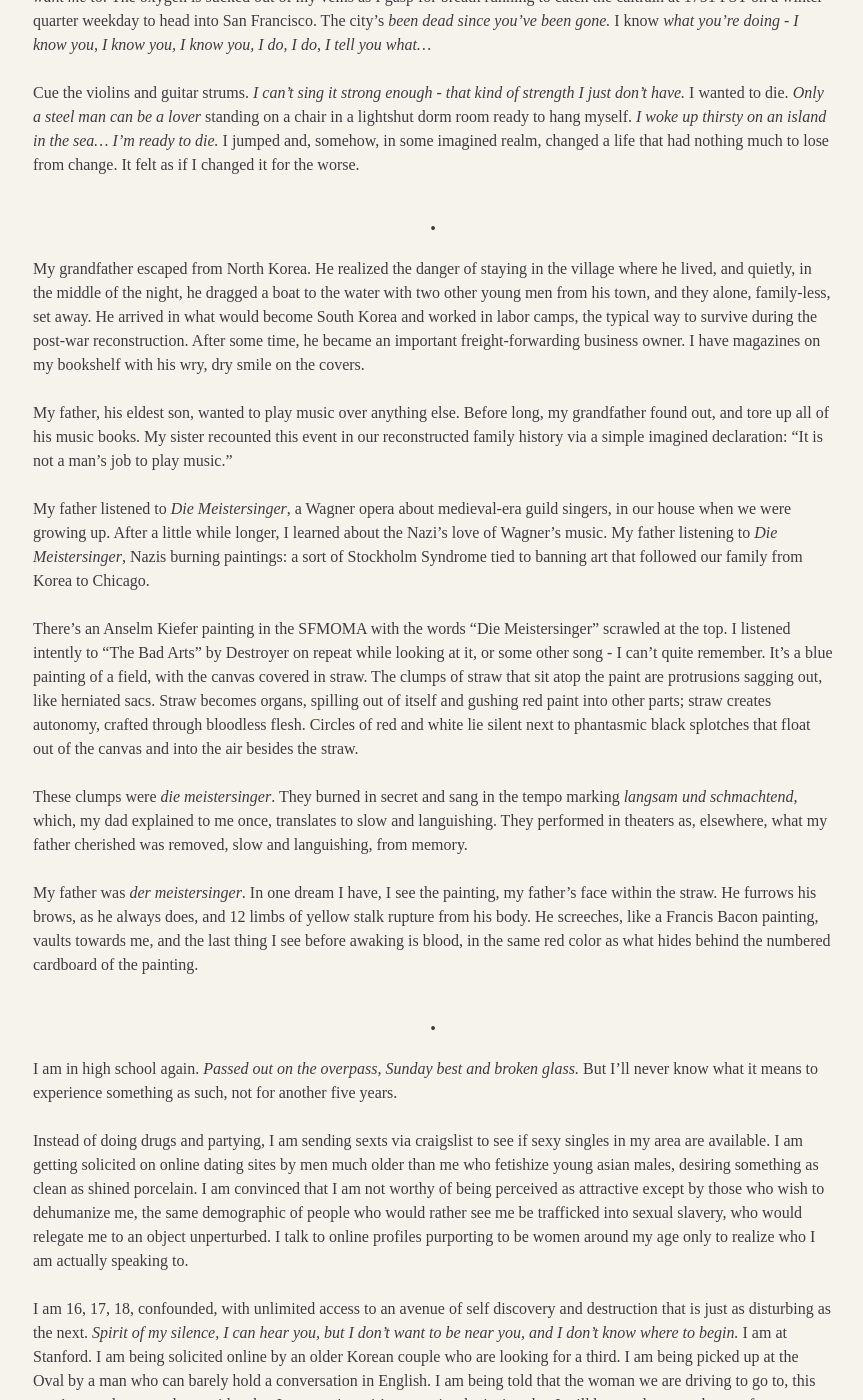
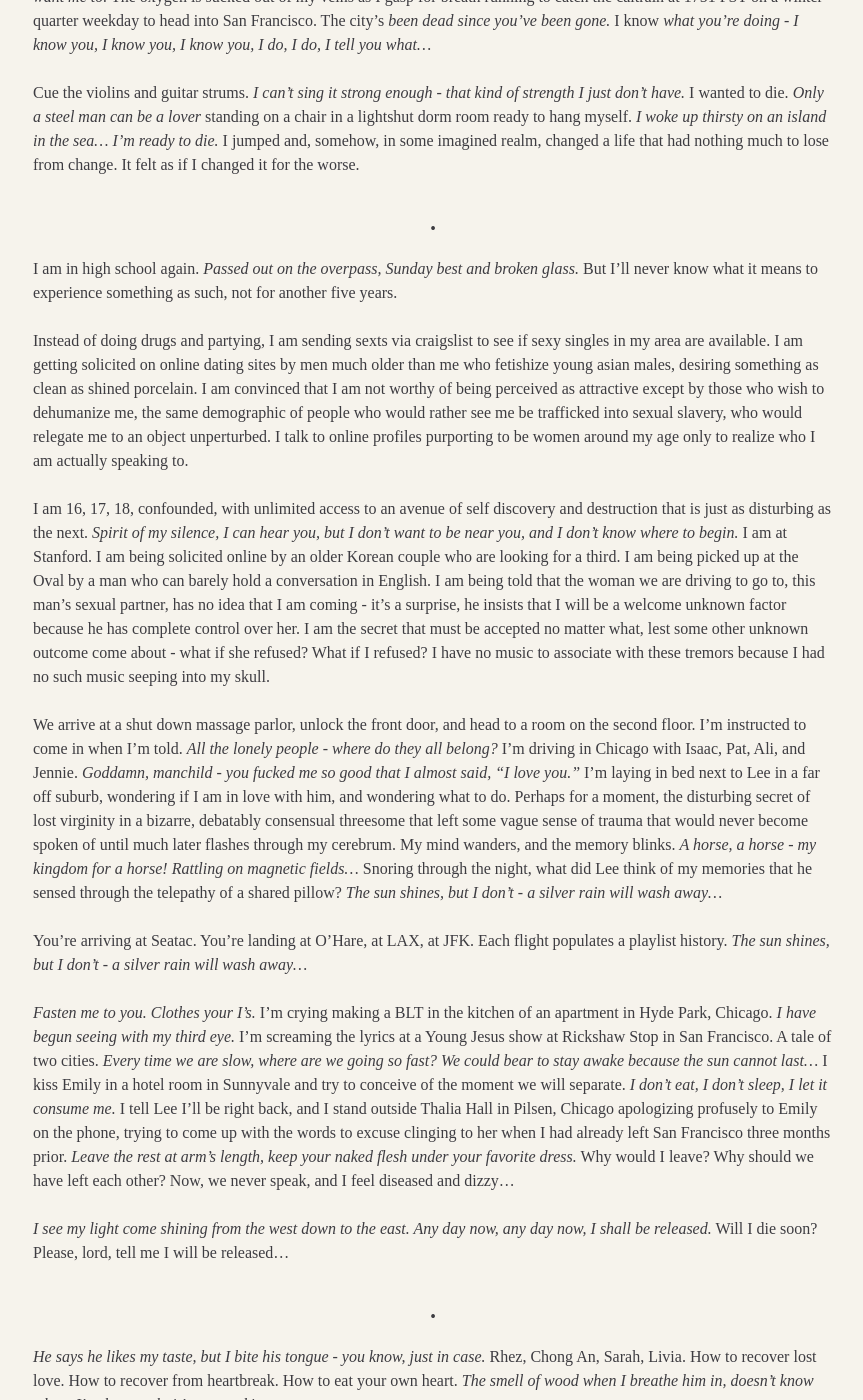
Before and after one commit to youngflee/youngflee.github.io, a Jekyll site: the page built from _posts/2020-04-20-The Absolute Basics.md, in a window 1280 px wide and 1400 px high, scrolled down 2282 px. Shown: the whole window, without its empty margins (207-1070 px from the left). Built offline with Jekyll 4.4.1, drawn with Linux system fonts in a browser that asks for light colours.

Commit message:
Oops
oops

```diff
--- a/_posts/2020-04-20-The Absolute Basics.md
+++ b/_posts/2020-04-20-The Absolute Basics.md
@@ -68,15 +68,6 @@ Cue the violins and guitar strums. _I can’t sing it strong enough - that kind
 
 <p style="text-align: center; font-weight: 500">•</p>
 
-My grandfather escaped from North Korea. He realized the danger of staying in the village where he lived, and quietly, in the middle of the night, he dragged a boat to the water with two other young men from his town, and they alone, family-less, set away. He arrived in what would become South Korea and worked in labor camps, the typical way to survive during the post-war reconstruction. After some time, he became an important freight-forwarding business owner. I have magazines on my bookshelf with his wry, dry smile on the covers.<br /><br />
-My father, his eldest son, wanted to play music over anything else. Before long, my grandfather found out, and tore up all of his music books. My sister recounted this event in our reconstructed family history via a simple imagined declaration: “It is not a man’s job to play music.”<br /><br />
-My father listened to _Die Meistersinger_, a Wagner opera about medieval-era guild singers, in our house when we were growing up. After a little while longer, I learned about the Nazi’s love of Wagner’s music. My father listening to _Die Meistersinger_, Nazis burning paintings: a sort of Stockholm Syndrome tied to banning art that followed our family from Korea to Chicago.<br /><br />
-There’s an Anselm Kiefer painting in the SFMOMA with the words “Die Meistersinger” scrawled at the top. I listened intently to “The Bad Arts” by Destroyer on repeat while looking at it, or some other song - I can’t quite remember. It’s a blue painting of a field, with the canvas covered in straw. The clumps of straw that sit atop the paint are protrusions sagging out, like herniated sacs. Straw becomes organs, spilling out of itself and gushing red paint into other parts; straw creates autonomy, crafted through bloodless flesh. Circles of red and white lie silent next to phantasmic black splotches that float out of the canvas and into the air besides the straw.<br /><br />
-These clumps were _die meistersinger_. They burned in secret and sang in the tempo marking _langsam und schmachtend_, which, my dad explained to me once, translates to slow and languishing. They performed in theaters as, elsewhere, what my father cherished was removed, slow and languishing, from memory.<br /><br />
-My father was _der meistersinger_. In one dream I have, I see the painting, my father’s face within the straw. He furrows his brows, as he always does, and 12 limbs of yellow stalk rupture from his body. He screeches, like a Francis Bacon painting, vaults towards me, and the last thing I see before awaking is blood, in the same red color as what hides behind the numbered cardboard of the painting.<br /><br />
-
-<p style="text-align: center; font-weight: 500">•</p>
-
 I am in high school again. _Passed out on the overpass, Sunday best and broken glass._ But I’ll never know what it means to experience something as such, not for another five years.<br /><br />
 Instead of doing drugs and partying, I am sending sexts via craigslist to see if sexy singles in my area are available. I am getting solicited on online dating sites by men much older than me who fetishize young asian males, desiring something as clean as shined porcelain. I am convinced that I am not worthy of being perceived as attractive except by those who wish to dehumanize me, the same demographic of people who would rather see me be trafficked into sexual slavery, who would relegate me to an object unperturbed. I talk to online profiles purporting to be women around my age only to realize who I am actually speaking to.<br /><br />
 I am 16, 17, 18, confounded, with unlimited access to an avenue of self discovery and destruction that is just as disturbing as the next. _Spirit of my silence, I can hear you, but I don’t want to be near you, and I don’t know where to begin._ I am at Stanford. I am being solicited online by an older Korean couple who are looking for a third. I am being picked up at the Oval by a man who can barely hold a conversation in English. I am being told that the woman we are driving to go to, this man’s sexual partner, has no idea that I am coming - it’s a surprise, he insists that I will be a welcome unknown factor because he has complete control over her. I am the secret that must be accepted no matter what, lest some other unknown outcome come about - what if she refused? What if I refused? I have no music to associate with these tremors because I had no such music seeping into my skull.<br /><br />
```
Also changed, not shown: 1 other file.
